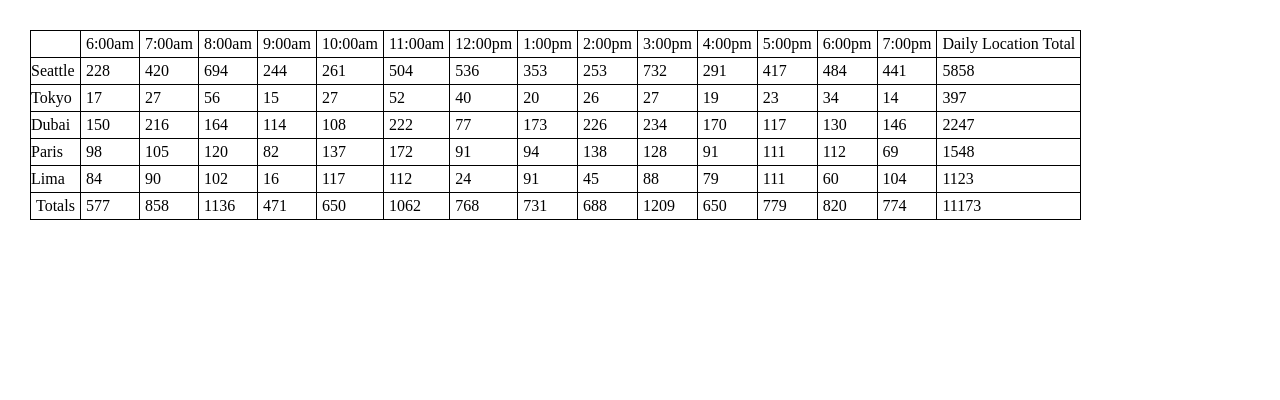
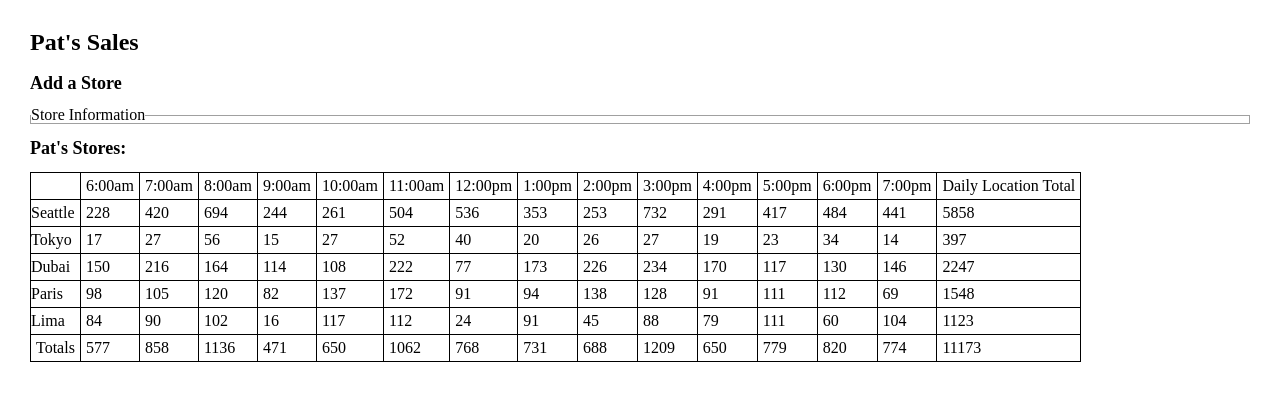
Before and after one commit to CodeHard84/cookie-stand, a plain HTML site: page sales.html in a window 1280 px wide. Drawn offline with Linux system fonts and the light colour scheme.

Commit message:
Added styling to match the lecture.

```diff
--- a/css/style.css
+++ b/css/style.css
@@ -1,7 +1,19 @@
 body {
   margin-top: 30px;
   margin-left: 30px;
+  margin-right: 30px;
 }
+
+h1 {
+  display: block;
+  font-size: 24px;
+  margin-top: 20px;
+  margin-bottom: 20px;
+  margin-left: 0;
+  margin-right: 0;
+  font-weight: bold;
+}
+
 
 p {
   margin: 40px;
@@ -9,9 +21,21 @@ p {
 }
 
 h2 {
-  margin: 40px;
+  display: block;
+  font-size: 18px;
+  margin-top: 15px;
+  margin-bottom: 15px;
+  margin-left: 0;
+  margin-right: 0;
   font-weight: bold;
 }
+
+fieldset {
+  margin: 0;
+  padding: 0;
+  border: 1px solid #a0a0a0;
+}
+
 
 ul {
   margin: 40px;
--- a/sales.html
+++ b/sales.html
@@ -8,6 +8,16 @@
   <link rel="stylesheet" href="css/style.css">
 </head>
 <body>
+  <main>
+    <h1>Pat's Sales</h1>
+    <h2>Add a Store</h2>
+    <form>
+      <fieldset>
+        <legend>Store Information</legend>
+      </fieldset>
+    </form>
+    <h2>Pat's Stores:</h2>
+  </main>
 </body>
 <script src="js/app.js"></script>
 </html>
```
